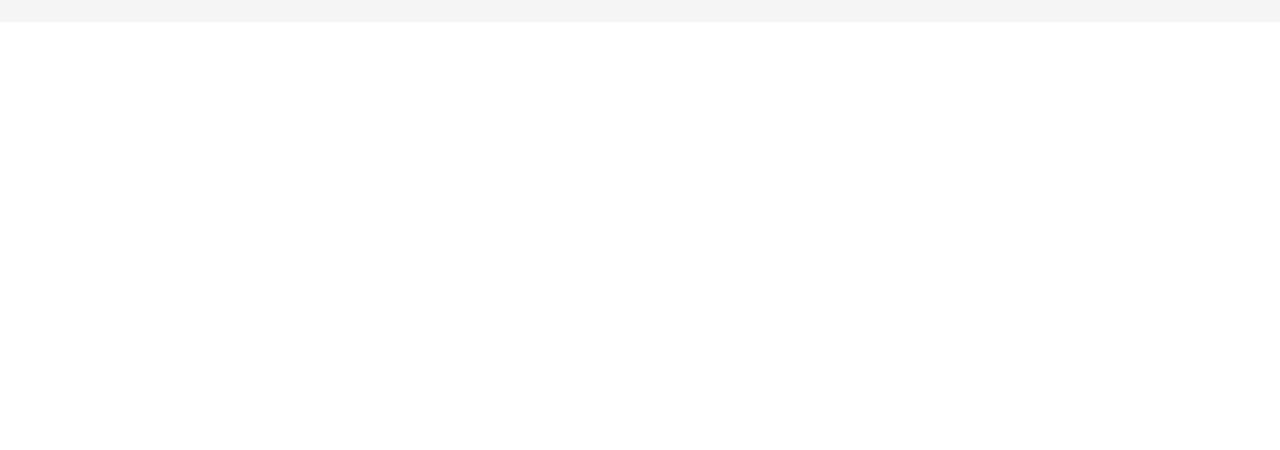
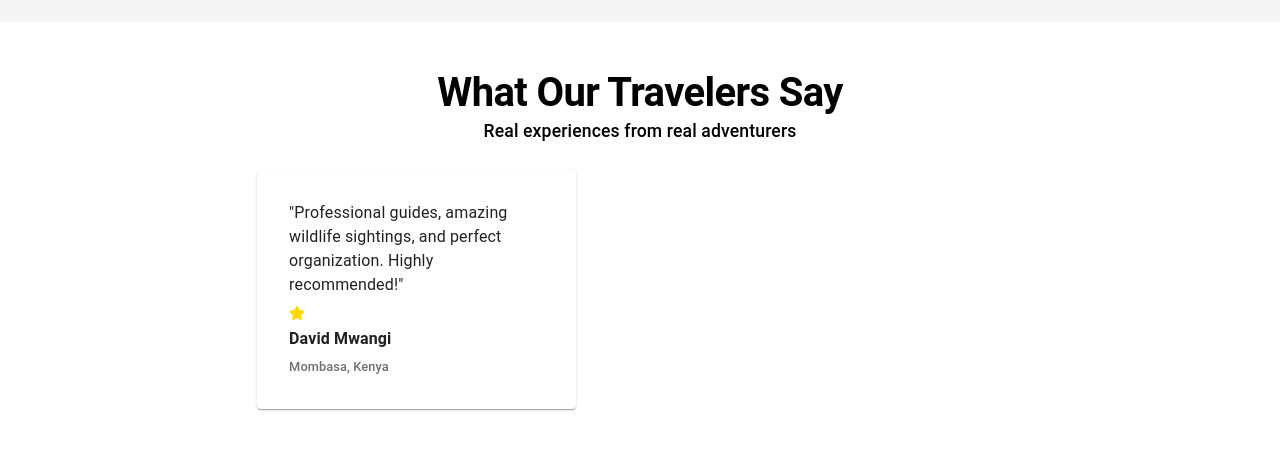
Before and after one commit to NathanaelMutua/zaph-tours, a React (Vite) app: page / in a window 1280 px wide. Shown: the part 2381-2831 px from the top of the page. Before the commit the page ends 2403 px from the top, so only its background shows below. Built offline with nearby package versions, Linux system fonts and the light colour scheme.

Commit message:
feat: add initial testimonies section - add Testimonies.tsx component with stack, box, typography, grid and cardcontent of materualUI to hold the content for the section - import Testimonials into the homepage and use as a component

```diff
--- /dev/null
+++ b/src/components/Testimonials.tsx
@@ -0,0 +1,58 @@
+import { Stack, Box, Card, Typography, Grid, CardContent } from "@mui/material";
+import { FaStar } from "react-icons/fa";
+
+function Testimonials() {
+  return (
+    <Stack alignItems="center" minHeight="70vh" p="3rem">
+      <Box textAlign="center">
+        <Typography
+          variant="h1"
+          fontWeight="bold"
+          fontSize="2.5rem"
+          textTransform="capitalize"
+        >
+          what our travelers say
+        </Typography>
+        <Typography variant="h6" fontSize="1.1rem" pb={3}>
+          Real experiences from real adventurers
+        </Typography>
+      </Box>
+      <Stack>
+        <Grid container>
+          <Grid size={5} height="15rem">
+            <Card sx={{ height: "100%", padding: "1rem" }}>
+              <CardContent
+                sx={{
+                  display: "flex",
+                  flexDirection: "column",
+                  justifyContent: "center",
+                  gap: ".5rem",
+                }}
+              >
+                <Typography variant="body1" fontSize="1rem">
+                  "Professional guides, amazing wildlife sightings, and perfect
+                  organization. Highly recommended!"
+                </Typography>
+                <Stack direction="row" color="rgb(255, 217, 0)">
+                  <FaStar />
+                </Stack>
+                <Typography variant="h4" fontSize="1rem" fontWeight="bold">
+                  David Mwangi
+                </Typography>
+                <Typography
+                  variant="h6"
+                  fontSize="0.8rem"
+                  color="rgb(111, 111, 111)"
+                >
+                  Mombasa, Kenya
+                </Typography>
+              </CardContent>
+            </Card>
+          </Grid>
+        </Grid>
+      </Stack>
+    </Stack>
+  );
+}
+
+export default Testimonials;
--- a/src/pages/Home.tsx
+++ b/src/pages/Home.tsx
@@ -1,6 +1,7 @@
 import HeroSection from "../components/HeroSection";
 import AboutSection from "../components/AboutSection";
 import FeatureDestinations from "../components/FeatureDestinations";
+import Testimonials from "../components/Testimonials";
 
 function Home() {
   return (
@@ -9,6 +10,7 @@ function Home() {
       <HeroSection />
       <AboutSection />
       <FeatureDestinations />
+      <Testimonials />
     </>
   );
 }
```
